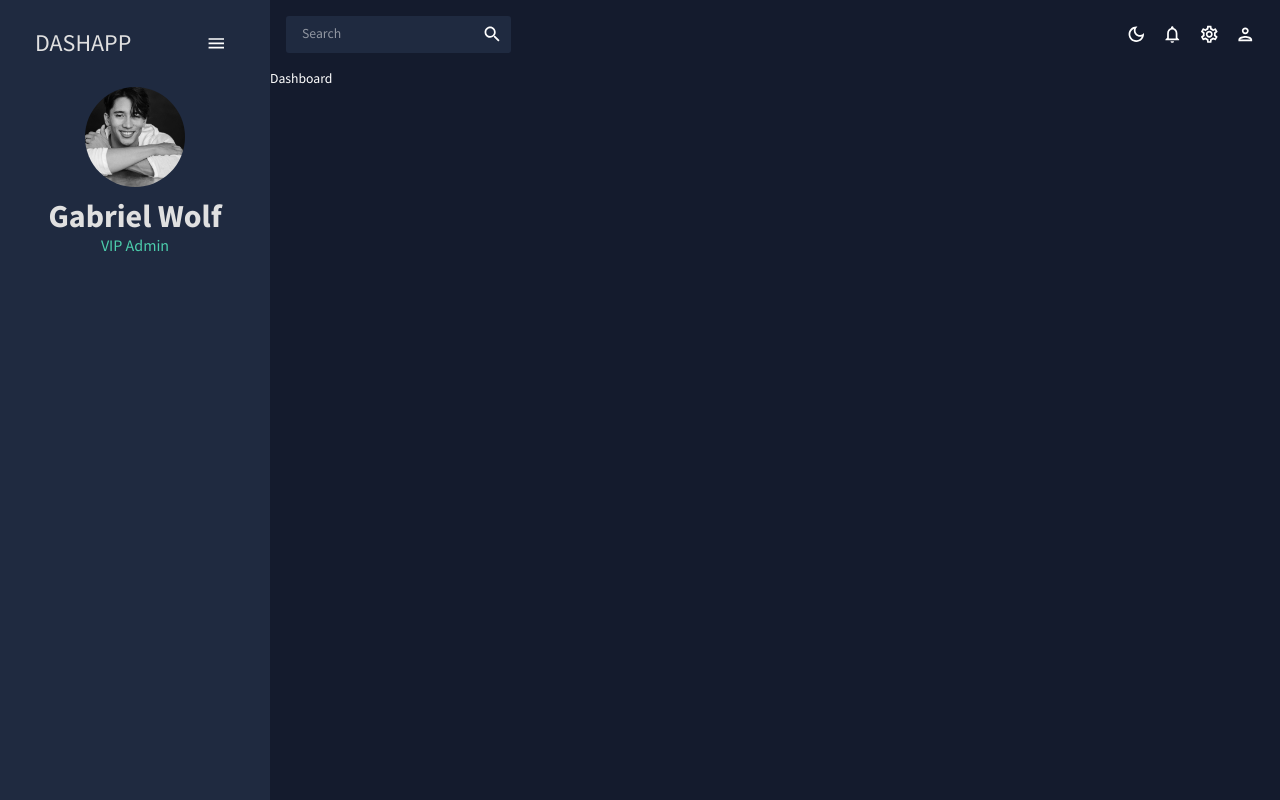
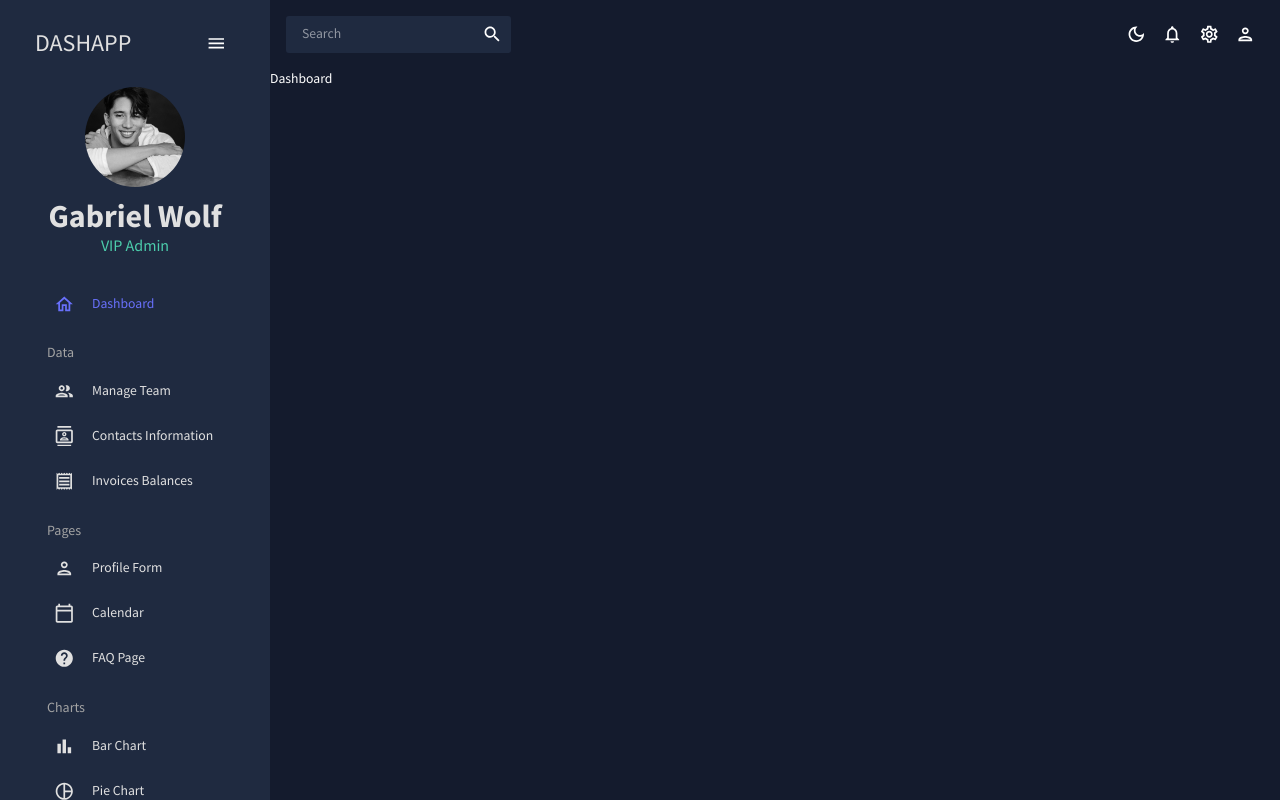
Before and after one commit to gwolf97/dashboard-project, a React (Create React App) app: page / in a window 1280 px wide. Built offline with nearby package versions, Linux system fonts and the light colour scheme; the HTML template or start-up script is replaced by a standard one.

Commit message:
Sidebar menu items

```diff
--- a/src/global/Sidebar.jsx
+++ b/src/global/Sidebar.jsx
@@ -18,6 +18,20 @@
 import MenuOutlinedIcon from "@mui/icons-material/MenuOutlined"
 import MapOutlinedIcon from "@mui/icons-material/MapOutlined"
 
+const Item = ({title, to, icon, selected, setSelected}) => {
+    const theme = useTheme()
+    const colors = tokens(theme.palette.mode)
+    return(
+        <MenuItem
+            active={selected === title}
+            style={{color: colors.grey[100]}}
+            onClick={() => setSelected(title)}
+            icon={icon}>
+            <Typography>{title}</Typography>
+            <Link to={to}/>
+        </MenuItem>
+    )
+}
 
 const Sidebar = () => {
     const theme = useTheme()
@@ -47,7 +61,6 @@
     >
     <ProSidebar collapsed={isCollapsed}>
         <Menu iconShape="square">
-      {/* LOGO AND MENU ICON */}
             <MenuItem
                 onClick={() => setIsCollapsed(!isCollapsed)}
                 icon={isCollapsed ? <MenuOutlinedIcon /> : undefined}
@@ -100,6 +113,107 @@
                 </Box>
             )}
 
+            <Box paddingLeft={isCollapsed ? undefined : "10%"}>
+                <Item
+                title="Dashboard"
+                to="/"
+                icon={<HomeOutlinedIcon/>}
+                selected={selected}
+                setSelected={setSelected}
+                />
+
+                <Typography
+                    variant="h6"
+                    color={colors.grey[300]}
+                    sx={{m:"15px 0 5px 20px"}}
+                >
+                    Data
+                </Typography>
+                <Item
+                title="Manage Team"
+                to="/team"
+                icon={<PeopleOutlinedIcon/>}
+                selected={selected}
+                setSelected={setSelected}
+                />
+                <Item
+                title="Contacts Information"
+                to="/contacts"
+                icon={<ContactsOutlinedIcon/>}
+                selected={selected}
+                setSelected={setSelected}
+                />
+                <Item
+                title="Invoices Balances"
+                to="/invoices"
+                icon={<ReceiptOutlinedIcon/>}
+                selected={selected}
+                setSelected={setSelected}
+                />
+                <Typography
+                    variant="h6"
+                    color={colors.grey[300]}
+                    sx={{m:"15px 0 5px 20px"}}
+                >
+                    Pages
+                </Typography>
+                <Item
+                title="Profile Form"
+                to="/form"
+                icon={<PersonOutlinedIcon/>}
+                selected={selected}
+                setSelected={setSelected}
+                />
+                <Item
+                title="Calendar"
+                to="/Calendar"
+                icon={<CalendarTodayOutlinedIcon/>}
+                selected={selected}
+                setSelected={setSelected}
+                />
+                <Item
+                title="FAQ Page"
+                to="/faq"
+                icon={<HelpOutlinedIcon/>}
+                selected={selected}
+                setSelected={setSelected}
+                />
+                <Typography
+                    variant="h6"
+                    color={colors.grey[300]}
+                    sx={{m:"15px 0 5px 20px"}}
+                >
+                   Charts
+                </Typography>
+                <Item
+                title="Bar Chart"
+                to="/bar"
+                icon={<BarChartOutlinedIcon/>}
+                selected={selected}
+                setSelected={setSelected}
+                />
+                <Item
+                title="Pie Chart"
+                to="/pie"
+                icon={<PieChartOutlinedIcon/>}
+                selected={selected}
+                setSelected={setSelected}
+                />
+                <Item
+                title="Line Chart"
+                to="/line"
+                icon={<TimelineOutlinedIcon/>}
+                selected={selected}
+                setSelected={setSelected}
+                />
+                <Item
+                title="Geography Chart"
+                to="/geography"
+                icon={<MapOutlinedIcon/>}
+                selected={selected}
+                setSelected={setSelected}
+                />
+            </Box>
         </Menu>
     </ProSidebar>
     </Box>
```
Lines whose indentation alone changed are shown as unchanged.
